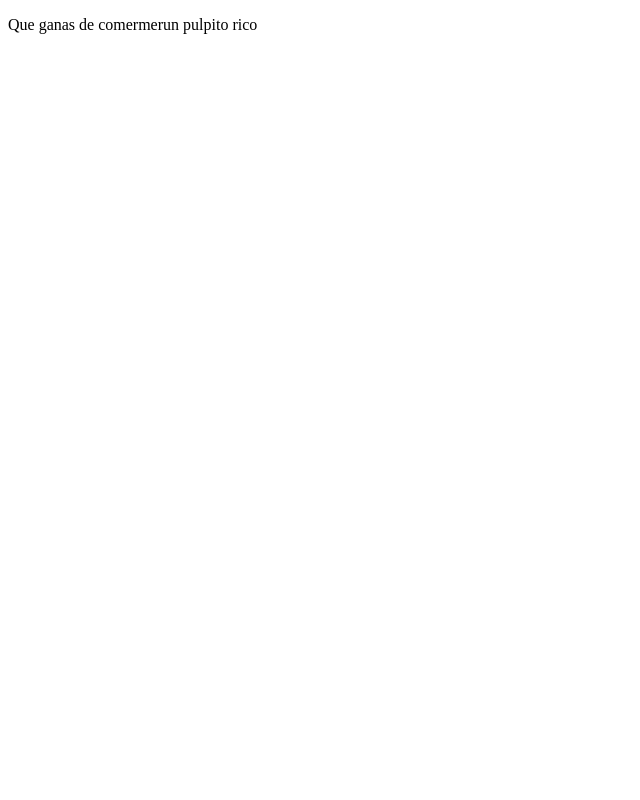
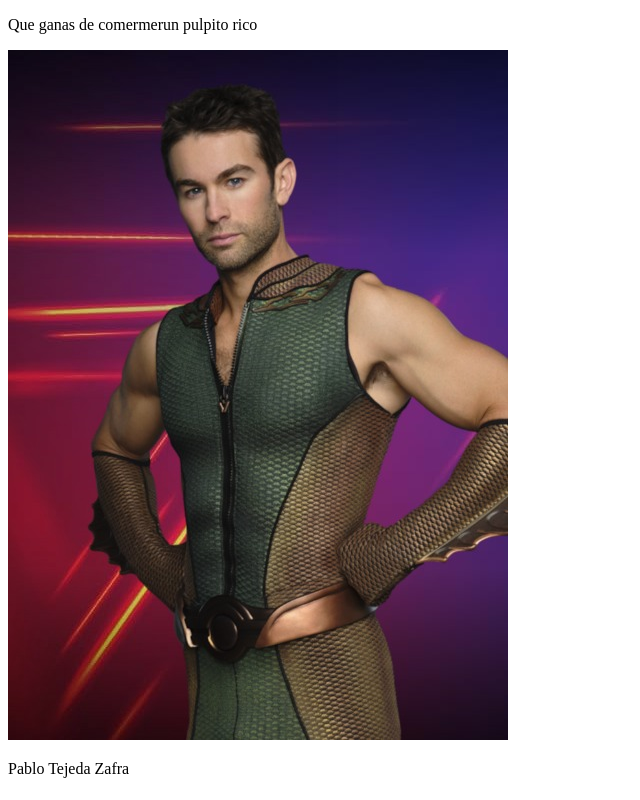
Before and after one commit to pablotejedaz/ETS_terminal, a plain HTML site: page index.html in a window 1280 px wide. Shown: the whole page, without its empty margins (0-640 px from the left). Drawn offline with Linux system fonts and the light colour scheme.

Commit message:
ejercicio 2 terminado

```diff
--- a/index.html
+++ b/index.html
@@ -7,5 +7,7 @@
 </head>
 <body>
     <p>Que ganas de comermerun pulpito rico</p>
+    <img src=".\thedeep.jpg" alt="deep">
+    <p>Pablo Tejeda Zafra</p>
 </body>
 </html>
```
Also changed, not shown: pulpo.jpg (added), thedeep.jpg (added).
